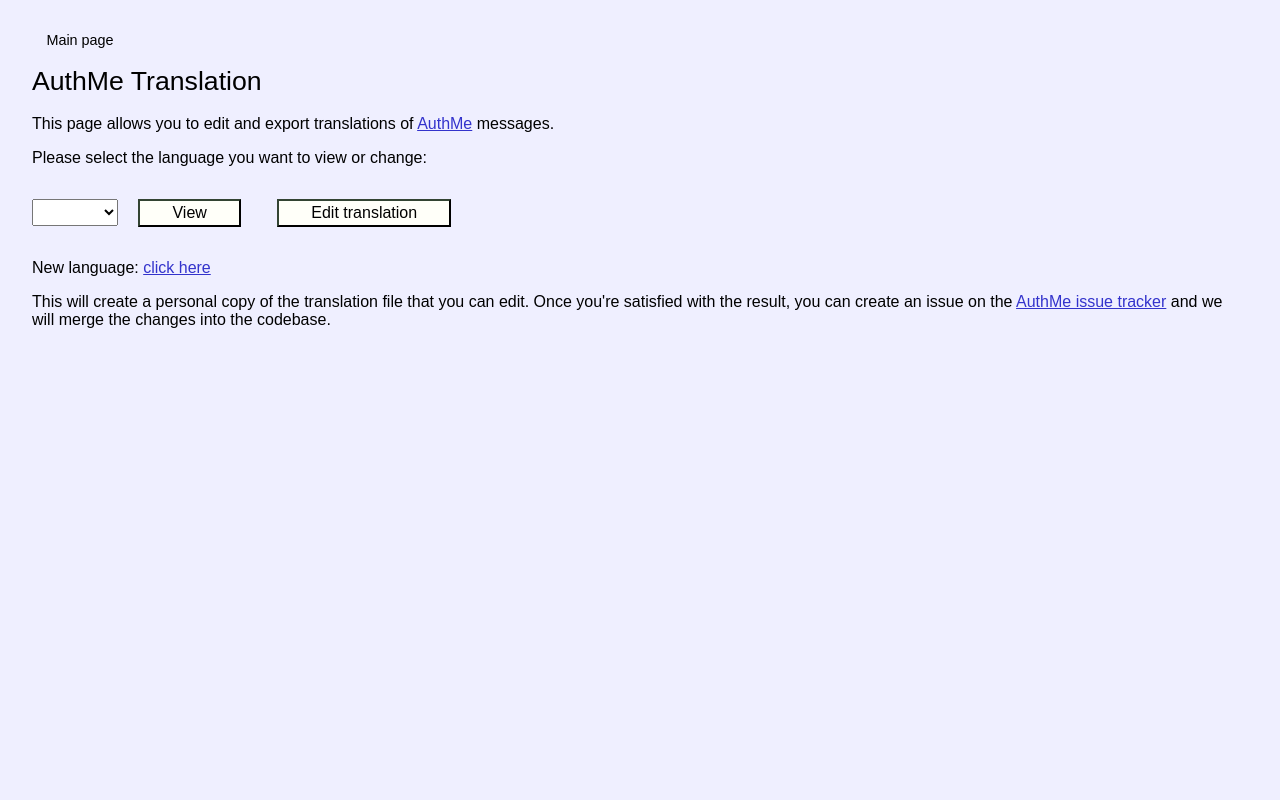
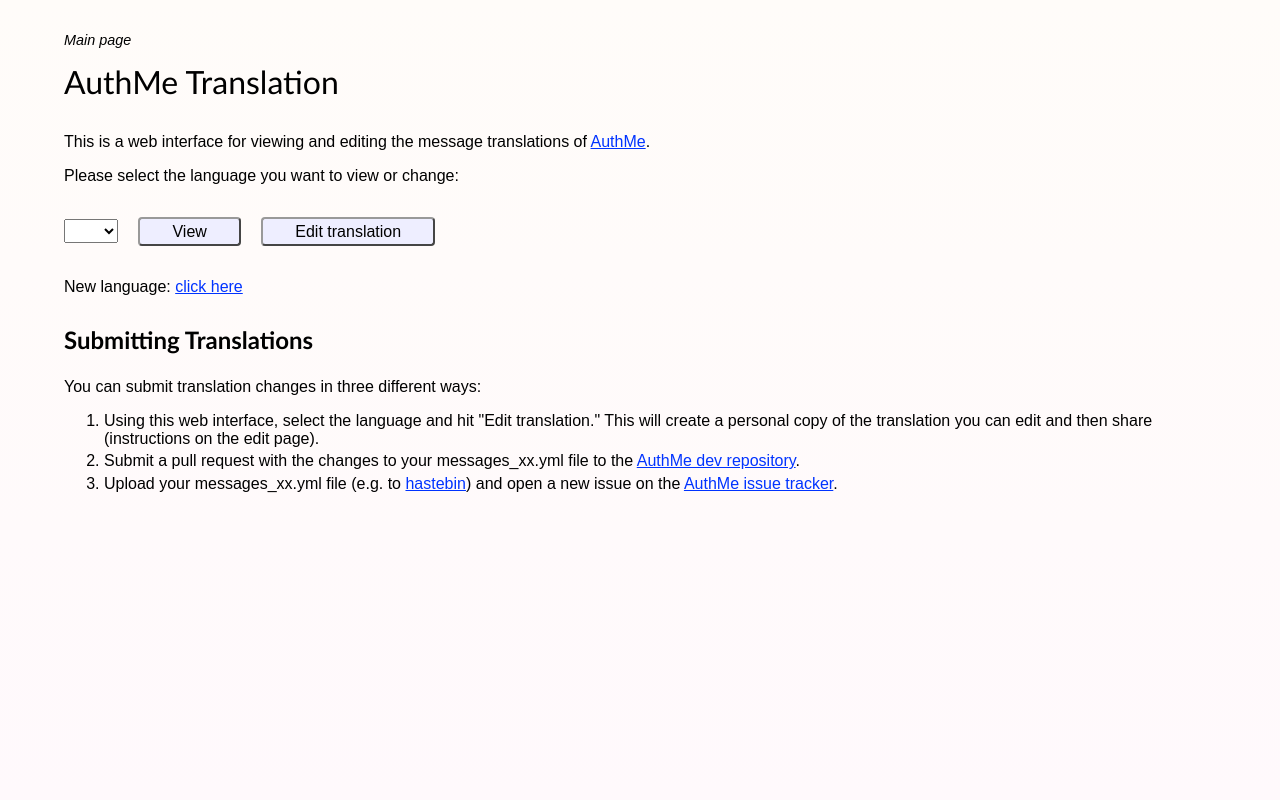
Before and after one commit to ljacqu/AuthMe-translate, a PHP site: page / in a window 1280 px wide. Run offline with PHP 8.4, Linux system fonts and the light colour scheme; lists and menus that the app fills with data are empty.

Commit message:
Improve style and usability

```diff
--- a/admin/main.html
+++ b/admin/main.html
@@ -14,8 +14,8 @@
     Connections by other IP addresses will be blocked.
   </p>
   <p>
-    Add new IP: <input type="text" name="ip" id="add_ip_field" />
-    <button type="button" class="smallpadding" id="add_ip_btn">Allow IP</button>
+    <label for="add_ip_field">Add new IP: </label><input type="text" name="ip" id="add_ip_field" />
+    <button type="button" id="add_ip_btn">Allow IP</button>
     <span id="add_ip_response"></span>
   </p>
   <ul id="ip_list">
--- a/controller/tpl/main_page.html
+++ b/controller/tpl/main_page.html
@@ -3,8 +3,8 @@
 </p>
 <h1>AuthMe Translation</h1>
 <p>
-  This page allows you to edit and export translations of
-  <a href="https://github.com/AuthMe-Team/AuthMeReloaded">AuthMe</a> messages.
+  This is a web interface for viewing and editing the message translations of
+  <a href="https://github.com/AuthMe-Team/AuthMeReloaded">AuthMe</a>.
 </p>
 
 <p><label for="create">Please select the language you want to view or change:</label></p>
@@ -22,18 +22,12 @@
 <form method="post">
   <p id="new_lang">
     New language: <a id="new_lang_link">click here</a>
-    <input type="text" name="create" style="display: none" />
+    <input type="text" name="create" style="display: none; width: 75px" maxlength="4" />
     <input type="submit" value="Create" style="display: none" />
     <span id="new_lang_error" style="display: none">Please use the
       <a href="https://en.wikipedia.org/wiki/List_of_ISO_639-1_codes">ISO 639-1</a> code of a language</span>
   </p>
 </form>
-
-
-This will create a personal copy of the translation file that you can edit. Once you're satisfied
-with the result, you can create an issue on the
-<a href="https://github.com/Xephi/AuthMeReloaded/issues">AuthMe issue tracker</a> and we will merge the changes
-into the codebase.
 
 [translations]
   <h2>Your Translations</h2>
@@ -43,3 +37,14 @@ into the codebase.
   [/#translations]
   </ul>
 [/translations]
+
+<h2>Submitting Translations</h2>
+You can submit translation changes in three different ways:
+<ol>
+  <li>Using this web interface, select the language and hit "Edit translation." This will create a personal copy
+      of the translation you can edit and then share (instructions on the edit page).</li>
+  <li>Submit a pull request with the changes to your messages_xx.yml file to the
+      <a href="https://github.com/AuthMe-Team/AuthMeReloaded">AuthMe dev repository</a>.</li>
+  <li>Upload your messages_xx.yml file (e.g. to <a href="http://hastebin.com">hastebin</a>) and open a new issue on
+      the <a href="https://github.com/Xephi/AuthMeReloaded/issues">AuthMe issue tracker</a>.</li>
+</ol>
--- a/js/create-language.js
+++ b/js/create-language.js
@@ -32,7 +32,7 @@ $(document).ready(function () {
         if (code.match(/^[a-z]{2,4}$/)) {
             var doesCodeExist = $('#create').find('option[value="' + code + '"]').length > 0;
             if (doesCodeExist) {
-                addError(newLangError, 'Language code already exists!');
+                addError(newLangError, 'Language code already exists! You can select it above.');
             } else {
                 return true;
             }
--- a/js/language-loader.js
+++ b/js/language-loader.js
@@ -72,12 +72,17 @@ $(document).ready(function () {
     var showChangesAndAddComparison = function (lang) {
         loadMessages(lang, function (data) {
             unmarkChangesAndHideComparison();
-            $.each($('table.public tr').find('td:first'), function () {
+            var tableRows = $('table.public tr');
+            tableRows.find('th:last').after($('<th>').text('Current').addClass('comparison'));
+
+            $.each(tableRows.find('td:first'), function () {
                 var key = $(this).data('key');
                 var message = data.hasOwnProperty(key) ? data[key] : '';
                 var nextCell = $(this).siblings('td');
-                var cellClass = (message !== nextCell.text()) ? ' changed' : '';
-                nextCell.after($('<td class="comparison colorable' + cellClass + '">').text(message));
+                if (message !== nextCell.text()) {
+                    $(this).addClass('changed');
+                }
+                nextCell.after($('<td class="comparison colorable">').text(message));
             });
         });
     };
--- a/js/translation-verification.js
+++ b/js/translation-verification.js
@@ -18,7 +18,7 @@ $(document).ready(function() {
 
     /**
      * Checks an input field and colors it accordingly. For missing tags, adds a message with
-     * the missing tags to the span.error following {@code elem}.
+     * the missing tags to the next element with class="validation-error" following {@code elem}.
      *
      * @param elem the input element to verify
      */
@@ -26,7 +26,7 @@ $(document).ready(function() {
         elem = elem instanceof jQuery ? elem : $(elem);
         elem.removeClass('empty');
         elem.removeClass('missing');
-        var errorMessage = elem.next('span.error');
+        var errorMessage = elem.next('.validation-error');
         errorMessage.text('');
 
         var elemText = elem.val().trim();
@@ -42,7 +42,7 @@ $(document).ready(function() {
             }
             if (missingTags.length > 0) {
                 elem.addClass('missing');
-                elem.next('span.error').html('<br />Missing tags ' + missingTags.join(', '));
+                elem.next('.validation-error').html('<br />Missing tags ' + missingTags.join(', '));
             }
         }
     };
@@ -78,8 +78,6 @@ $(document).ready(function() {
                 $(this).parents('tr').hide();
             }
         });
-        $('#hideValidFieldsLink').hide();
-        $('#showAllFieldsLink').show();
     };
 
     /**
@@ -87,8 +85,6 @@ $(document).ready(function() {
      */
     var showAllFields = function () {
         $('table.edit tr').show();
-        $('#showAllFieldsLink').hide();
-        $('#hideValidFieldsLink').show();
     };
 
     // Edit page: Listeners & initial validation
@@ -99,8 +95,15 @@ $(document).ready(function() {
                 checkField($(this));
             });
         });
-        $('#hideValidFieldsLink').click(hideValidFields);
-        $('#showAllFieldsLink').click(showAllFields);
+        var showErrorsCheckbox = $('#show_errors_chk');
+        showErrorsCheckbox.attr('checked', false);
+        showErrorsCheckbox.change(function () {
+            if ($(this).is(':checked')) {
+                hideValidFields();
+            } else {
+                showAllFields();
+            }
+        });
     }
 
     // Public page: validation on load
--- a/style.css
+++ b/style.css
@@ -1,58 +1,105 @@
+html {
+    min-height: 100%;
+}
 body {
-    font-family: Arial;
+    font-family: Arial, sans-serif;
     font-size: 12pt;
-    margin: 2em;
-    background-color: #efefff;
+    margin: 2em 4em;
+    background: #fffcf9;
+    background: linear-gradient(#fffcf9, #fff9fc);
 }
 h1 {
+    font-family: 'Trebuchet MS', Arial, sans-serif;
     font-weight: normal;
-    font-size: 20pt;
+    font-size: 2em;
+    margin: 0 0 1em 0;
 }
-button, input[type=submit] {
-    border: 2px outset #343;
-    font-size: 12pt;
-    padding: 0.2em 2em;
-    margin: 1em;
-    background-color: #fffff9;
+h2 {
+    font-family: 'Trebuchet MS', Arial, sans-serif;
+    margin: 1.2em 0 1em 0;
 }
-button:hover, input[type=submit]:hover {
-    cursor: pointer;
-    background-color: #ff9;
+ul li {
+    list-style-type: square;
 }
-button:active, input[type=submit]:active {
-    border-style: inset;
-    background-color: #ff9;
+li + li {
+    margin-top: 0.3em;
 }
-.smallpadding {
-    padding: 0.1em;
-}
-.nav {
-    font-size: 0.9em;
-    padding: 0 1em;
-}
-select {
-    font-size: 12pt;
-    padding: 0.2em 2em;
-}
-a {
-    color: #33c;
+
+/* Links */
+a, a:visited {
+    color: #03f;
     text-decoration: underline;
 }
 a:hover {
     cursor: pointer;
-    color: #007;
+    color: #c30;
 }
+a:active {
+    color: #c30;
+}
+
+/* Submit button */
+button, input[type=submit] {
+    border: 2px outset #999;
+    border-radius: 4px;
+    font-size: 12pt;
+    padding: 0.2em 2em;
+    margin: 1em;
+    background-color: #eef;
+    color: #000;
+}
+input[type=submit] + input[type=submit],
+input[type=submit] + button,
+button + input[type=submit],
+button + button  {
+    margin-left: 0;
+}
+button:hover, input[type=submit]:hover {
+    cursor: pointer;
+    background-color: #ff6;
+    transition: background 0.2s ease;
+}
+button:active, input[type=submit]:active {
+    border-style: inset;
+    background-color: #ff6;
+}
+
+/* Other form controls */
+input[type=text] {
+    border: 1px solid #444;
+    border-radius: 2px;
+    font-size: 12pt;
+    padding: 0.1em;
+    margin-left: 0.5em;
+}
+select {
+    font-size: 12pt;
+    padding: 0.1em 1em;
+}
+
+.smallpadding {
+    padding: 0.1em;
+}
+
+/* Navigation */
+.nav {
+    font-size: 0.9em;
+    padding: 0;
+    font-style: italic;
+}
+
+/* Boxes */
 div.success {
     border: 1px solid #6c6;
-    padding: 1em;
+    padding: 2em 3em;
+    margin: -1em -3em 1em -3em;
     background-color: #efe;
-    display: table-cell;
 }
 div.error {
     border: 1px solid #c66;
-    padding: 1em;
+    padding: 2em 3em;
+    margin: -1em -3em 1em -3em;
     background-color: #fee;
-    display: table-cell;
 }
 
 /* Table in edit page */
```
Also changed, not shown: other parts of style.css (+34 -3 lines), controller/tpl/edit_page.html (+21 -18 lines).
